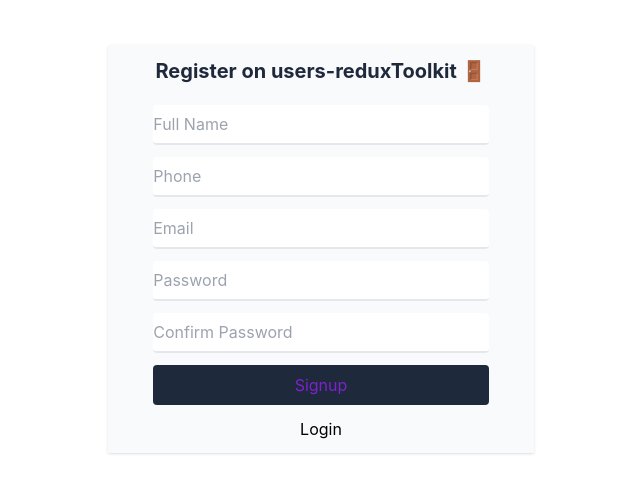
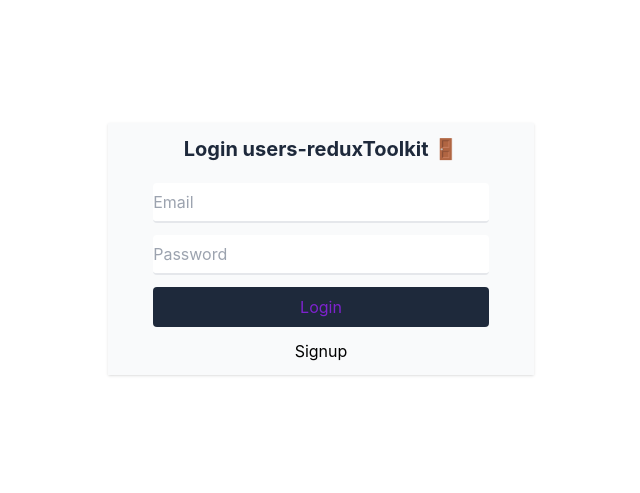
Before and after one commit to emeraldhycient/users-reduxToolkit, a React (Vite) app: page / in a window 1280 px wide. Shown: the part 151-644 px from the top of the page, without its empty margins (319-959 px from the left). Built offline with nearby package versions, Linux system fonts and the light colour scheme.

Commit message:
added react router dom

```diff
--- a/package.json
+++ b/package.json
@@ -9,7 +9,8 @@
   },
   "dependencies": {
     "react": "^17.0.2",
-    "react-dom": "^17.0.2"
+    "react-dom": "^17.0.2",
+    "react-router-dom": "5.2.0"
   },
   "devDependencies": {
     "@vitejs/plugin-react": "^1.0.7",
--- a/src/App.jsx
+++ b/src/App.jsx
@@ -1,10 +1,17 @@
 import Login from "./pages/auth/login";
 import Signup from "./pages/auth/signup";
+import { BrowserRouter as Router, Route, Switch } from "react-router-dom";
 
 function App() {
   return (
     <>
-      <Signup />
+      <Router>
+        <Switch>
+          <Route path="/" component={Login} />
+          <Route path="/signup" component={Signup} />
+          <Route path="/login" component={Login} />
+        </Switch>
+      </Router>
     </>
   );
 }
```
Also changed, not shown: 1 other file (tests, documents, lock files or other folders).
